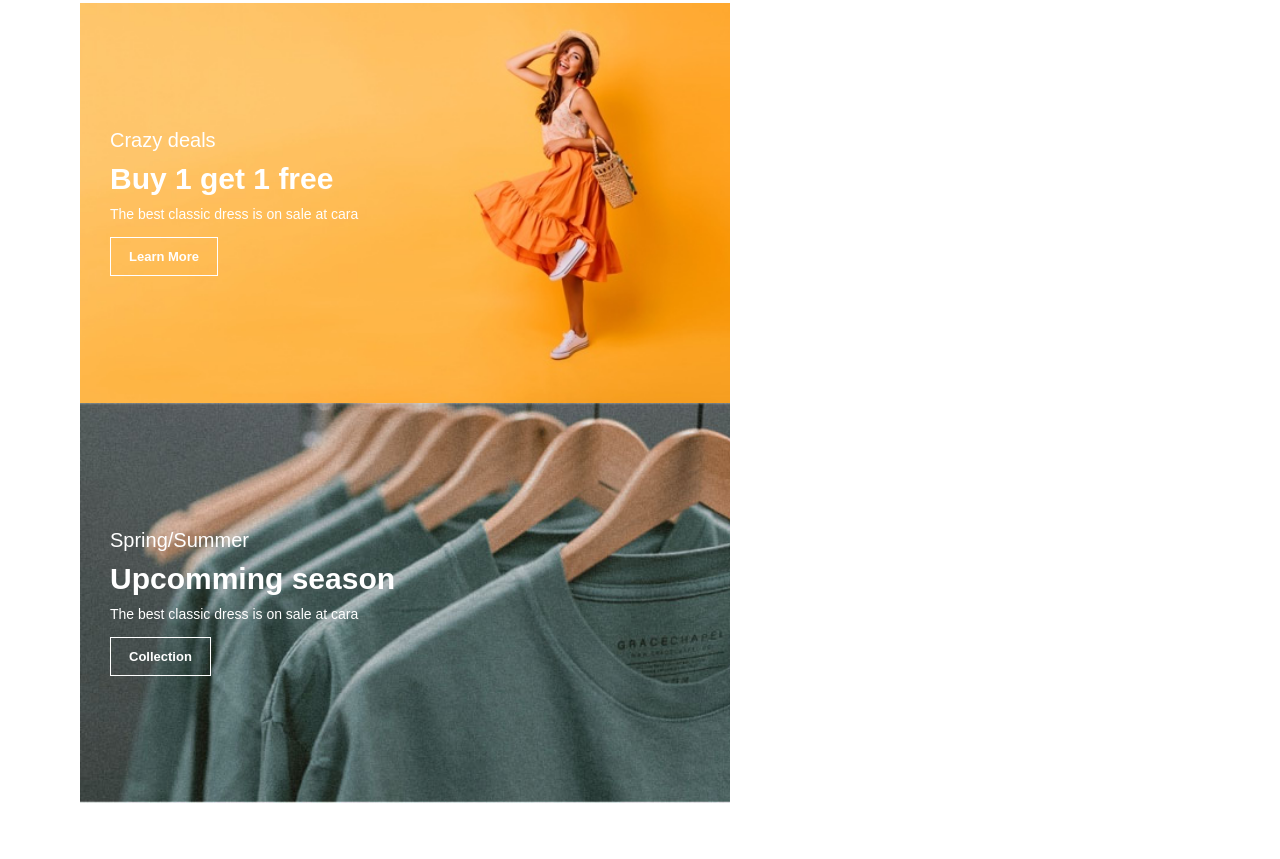
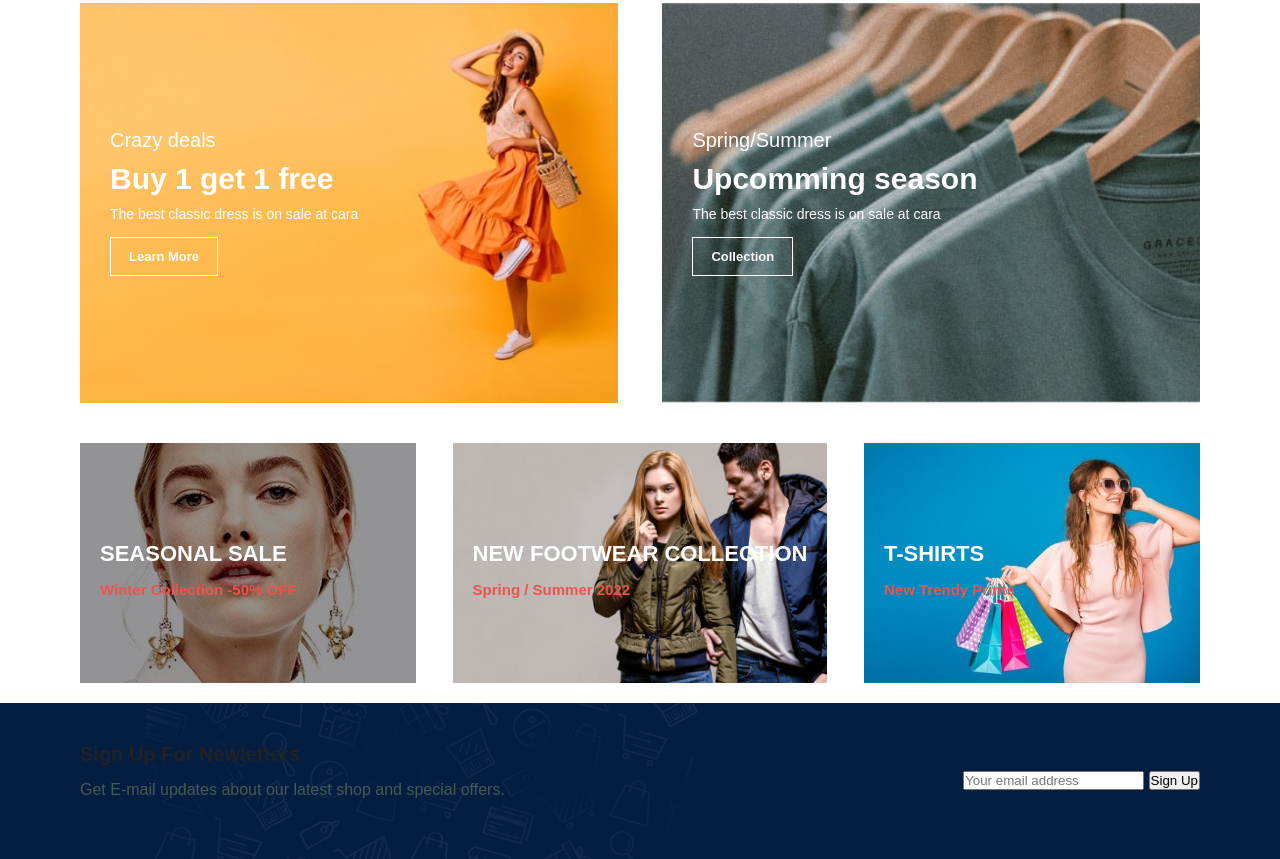
Before and after one commit to RabieRAZINE/E-commerceStore, a plain HTML site: page index.html in a window 1280 px wide. Shown: the part 3443-4302 px from the top of the page. Drawn offline with Linux system fonts and the light colour scheme.

Commit message:
Newsletter section

```diff
--- a/index.html
+++ b/index.html
@@ -354,7 +354,29 @@
     </section>
 
     <section id="banner3">
+        <div class="banner-box ">
+            <h2>SEASONAL SALE</h2>
+            <h3>Winter Collection -50% OFF</h3>
+        </div>
+        <div class="banner-box banner-box2">
+            <h2>NEW FOOTWEAR COLLECTION</h2>
+            <h3>Spring / Summer 2022</h3>
+        </div>
+        <div class="banner-box banner-box3">
+            <h2>T-SHIRTS</h2>
+            <h3>New Trendy Prints</h3>
+        </div>
+    </section>
 
+    <section id="newsletter" class="section-p1">
+        <div class="newstext">
+            <h4>Sign Up For Newletters</h4>
+            <p>Get E-mail updates about our latest shop and <span>special offers.</span></p>
+        </div>
+        <div class="form">
+            <input type="text" placeholder="Your email address">
+            <button>Sign Up</button>
+        </div>
     </section>
 
     <script src="script.js"></script>
--- a/style.css
+++ b/style.css
@@ -312,6 +312,7 @@ body{
     display: flex;
     justify-content: space-between;
     flex-wrap: wrap;
+
 }
 
 #sm-banner .banner-box {
@@ -320,7 +321,7 @@ body{
     justify-content: center;
     align-items: flex-start;
     background-image: url("img/banner/b17.jpg");
-    min-width: 650px;
+    min-width: 48%;
     height: 50vh;
     background-size: cover;
     background-position: center;
@@ -354,3 +355,53 @@ body{
     background: #088178;
     border: 1px solid #088178;
 }
+
+#banner3 {
+    display: flex;
+    justify-content: space-between;
+    flex-wrap: wrap;
+    padding: 0 80px;
+}
+
+#banner3 .banner-box {
+    display: flex;
+    flex-direction: column;
+    justify-content: center;
+    align-items: flex-start;
+    background-image: url("img/banner/b7.jpg");
+    min-width: 30%;
+    height: 30vh;
+    background-size: cover;
+    background-position: center;
+    padding: 20px;
+    margin-bottom: 20px;
+}
+#banner3 .banner-box2 {
+    background-image: url("img/banner/b4.jpg");
+}
+#banner3 .banner-box3 {
+    background-image: url("img/banner/b18.jpg");
+}
+
+#banner3 h2 {
+    color: #fff;
+    font-weight: 900;
+    font-size: 22px;
+}
+
+#banner3 h3 {
+    color: #ec544e;
+    font-weight: 800;
+    font-size: 15px;
+}
+
+#newsletter {
+    display: flex;
+    justify-content: space-between;
+    flex-wrap: wrap;
+    align-items: center;
+    background-image: url("img/banner/b14.png");
+    background-repeat: no-repeat;
+    background-position: 20% 30%;
+    background-color: #041e42;
+}
```
